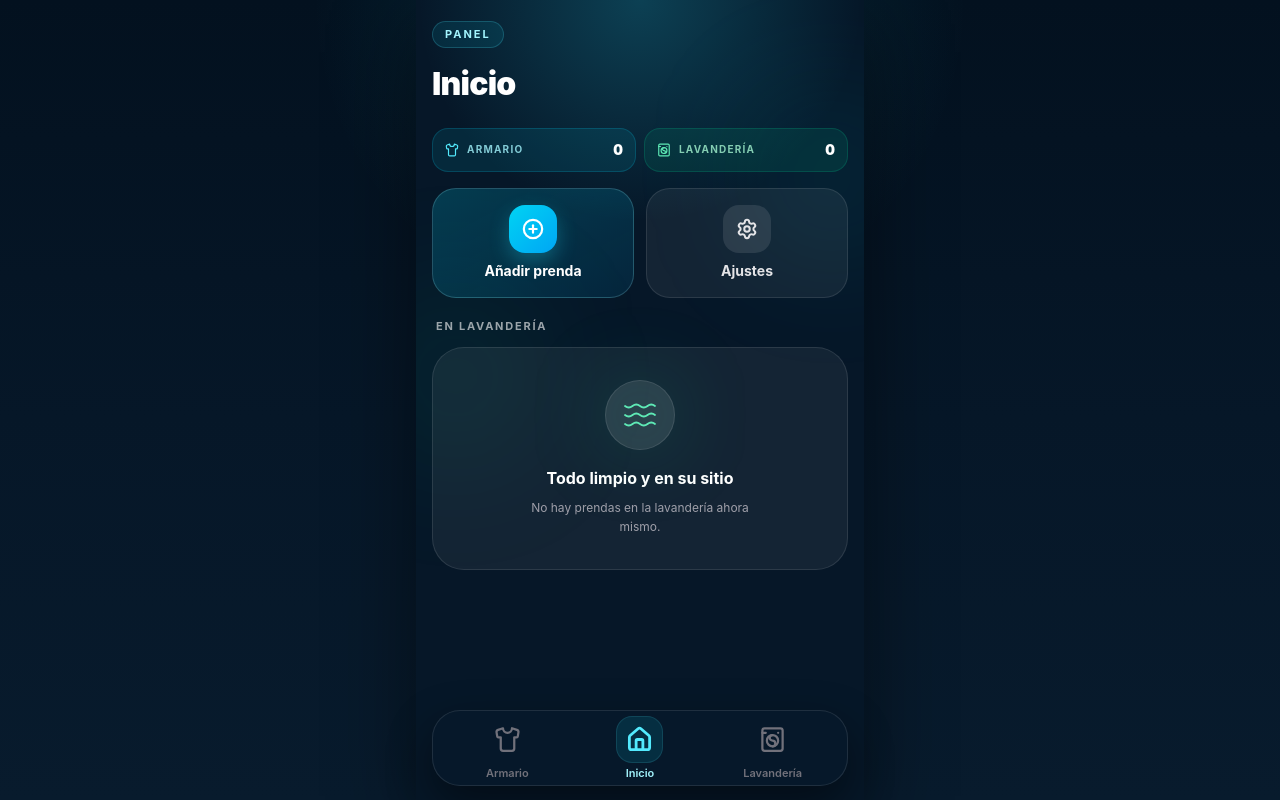
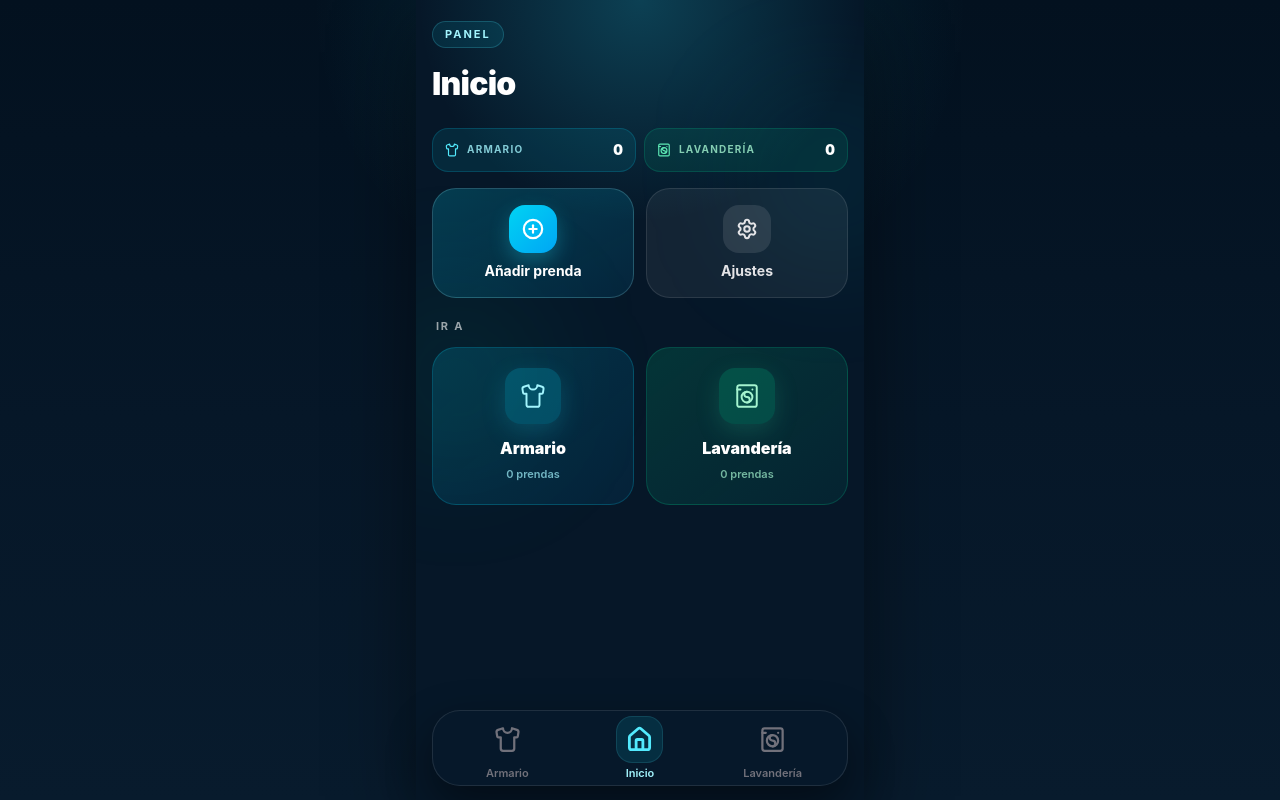
Before and after one commit to jlacarra32/MiColada, a Next.js app: page /inicio in a window 1280 px wide. Built offline with nearby package versions, Linux system fonts and the light colour scheme.

Commit message:
mejroa tamaño letras y inicio

```diff
--- a/src/app/inicio/page.tsx
+++ b/src/app/inicio/page.tsx
@@ -1,60 +1,22 @@
 "use client";
 
-import { useState, useMemo, useCallback } from "react";
+import { useMemo } from "react";
 import Link from "next/link";
 import { usePrendas } from "@/hooks/usePrendas";
-import PrendaCard from "@/components/PrendaCard";
-import TimeAgoText from "@/components/TimeAgoText";
-import Toast from "@/components/Toast";
-import FAB from "@/components/FAB";
-import { Prenda } from "@/types";
-import { PlusCircle, Search, Settings, Shirt, WashingMachine, CheckCircle2, Waves, HelpCircle, PackageCheck } from "lucide-react";
-import clsx from "clsx";
+import { PlusCircle, Settings, Shirt, WashingMachine, HelpCircle } from "lucide-react";
 
 export default function InicioPage() {
-  const { prendas, isLoaded, receiveFromLaundry, receiveManyFromLaundry } = usePrendas();
-  const [toast, setToast] = useState({ visible: false, message: "" });
-
-  const armadaPrendas = useMemo(() => prendas.filter((p) => p.estado === "en_armario"), [prendas]);
-  const lavanderiaPrendas = useMemo(
-    () => prendas.filter((p) => p.estado === "en_lavanderia").sort((a, b) => (b.fechaEnvio || 0) - (a.fechaEnvio || 0)),
-    [prendas]
-  );
-
-  const perdidasPrendas = useMemo(
-    () => prendas.filter((p) => p.estado === "perdido"),
-    [prendas]
-  );
+  const { prendas, isLoaded } = usePrendas();
 
   const armarioCount = useMemo(() => prendas.filter((p) => p.estado === "en_armario").length, [prendas]);
-
-  const closeToast = useCallback(() => {
-    setToast({ visible: false, message: "" });
-  }, []);
-
-  const handleReceiveAll = useCallback(() => {
-    if (lavanderiaPrendas.length === 0) return;
-    receiveManyFromLaundry(lavanderiaPrendas.map((p) => p.id));
-    setToast({
-      visible: true,
-      message: `${lavanderiaPrendas.length} prenda${lavanderiaPrendas.length !== 1 ? "s" : ""} recibidas.`,
-    });
-  }, [lavanderiaPrendas, receiveManyFromLaundry]);
-
-  const handleReceiveOne = useCallback(
-    (id: string) => {
-      receiveFromLaundry(id);
-      setToast({ visible: true, message: "Prenda recibida y devuelta al armario." });
-    },
-    [receiveFromLaundry]
-  );
+  const lavanderiaCount = useMemo(() => prendas.filter((p) => p.estado === "en_lavanderia").length, [prendas]);
+  const perdidasCount = useMemo(() => prendas.filter((p) => p.estado === "perdido").length, [prendas]);
 
   if (!isLoaded) {
     return <div className="min-h-[100dvh] p-8 text-center text-zinc-400">Cargando...</div>;
   }
 
   return (
-    <>
     <div className="min-h-full px-4 pb-24 pt-5">
       <header className="mb-5">
         <span className="inline-flex rounded-full border border-cyan-300/20 bg-cyan-400/10 px-3 py-1 text-[11px] font-bold uppercase tracking-[0.18em] text-cyan-200">
@@ -77,15 +39,15 @@ export default function InicioPage() {
             <WashingMachine size={14} className="text-emerald-300" />
             <p className="text-[10px] font-bold uppercase tracking-[0.12em] text-emerald-200/80">Lavandería</p>
           </div>
-            <span className="text-[15px] font-black text-white tabular-nums">{lavanderiaPrendas.length}</span>
+          <span className="text-[15px] font-black text-white tabular-nums">{lavanderiaCount}</span>
         </div>
-          {perdidasPrendas.length > 0 && (
+        {perdidasCount > 0 && (
           <div className="col-span-2 flex items-center justify-between rounded-2xl border border-red-400/18 bg-red-400/10 px-3 py-2.5">
             <div className="flex items-center gap-2">
               <HelpCircle size={14} className="text-red-400" />
               <p className="text-[10px] font-bold uppercase tracking-[0.12em] text-red-200/80">Perdidas</p>
             </div>
-              <span className="text-[15px] font-black text-white tabular-nums">{perdidasPrendas.length}</span>
+            <span className="text-[15px] font-black text-white tabular-nums">{perdidasCount}</span>
           </div>
         )}
       </section>
@@ -113,69 +75,41 @@ export default function InicioPage() {
         </Link>
       </section>
 
-        {/* Laundry summary */}
-        <div className="mb-3 flex items-center gap-2 px-1">
-          <h2 className="text-[11px] font-bold uppercase tracking-[0.16em] text-white/60">En lavandería</h2>
-          {lavanderiaPrendas.length > 0 && (
-            <span className="rounded-full bg-emerald-400/15 px-2 py-0.5 text-[10px] font-bold text-emerald-300">
-              {lavanderiaPrendas.length}
+      {/* Nav shortcuts */}
+      <div className="mb-3 px-1">
+        <h2 className="text-[11px] font-bold uppercase tracking-[0.16em] text-white/60">Ir a</h2>
+      </div>
+      <section className="grid grid-cols-2 gap-3">
+        <Link
+          href="/"
+          className="flex flex-col items-center gap-3 rounded-[24px] border border-cyan-400/20 bg-gradient-to-br from-cyan-500/18 to-sky-600/10 px-4 py-5 text-center transition-all active:scale-[0.97]"
+        >
+          <div className="flex h-14 w-14 items-center justify-center rounded-2xl bg-cyan-400/20 text-cyan-200 shadow-[0_8px_24px_rgba(34,211,238,0.18)]">
+            <Shirt size={26} strokeWidth={1.8} />
+          </div>
+          <div>
+            <span className="block text-base font-black text-white">Armario</span>
+            <span className="text-[11px] font-semibold text-cyan-200/70">
+              {armarioCount} prenda{armarioCount !== 1 ? "s" : ""}
             </span>
-          )}
           </div>
+        </Link>
 
-        {lavanderiaPrendas.length === 0 ? (
-          <div className="flex flex-col items-center rounded-[32px] border border-white/10 bg-white/6 px-6 py-8 text-center">
-            <div className="relative mb-4">
-              <div className="absolute inset-0 rounded-full bg-emerald-400/20 blur-2xl" />
-              <div className="relative rounded-full border border-white/10 bg-white/10 p-4">
-                <Waves size={36} strokeWidth={1.2} className="text-emerald-300" />
+        <Link
+          href="/lavanderia"
+          className="flex flex-col items-center gap-3 rounded-[24px] border border-emerald-400/20 bg-gradient-to-br from-emerald-500/18 to-teal-600/10 px-4 py-5 text-center transition-all active:scale-[0.97]"
+        >
+          <div className="flex h-14 w-14 items-center justify-center rounded-2xl bg-emerald-400/20 text-emerald-200 shadow-[0_8px_24px_rgba(52,211,153,0.18)]">
+            <WashingMachine size={26} strokeWidth={1.8} />
           </div>
+          <div>
+            <span className="block text-base font-black text-white">Lavandería</span>
+            <span className="text-[11px] font-semibold text-emerald-200/70">
+              {lavanderiaCount} prenda{lavanderiaCount !== 1 ? "s" : ""}
+            </span>
           </div>
-            <h3 className="text-base font-bold text-white">Todo limpio y en su sitio</h3>
-            <p className="mt-2 max-w-[15rem] text-xs leading-relaxed text-zinc-400">
-              No hay prendas en la lavandería ahora mismo.
-            </p>
+        </Link>
+      </section>
     </div>
-        ) : (
-          <div className="grid grid-cols-2 gap-3">
-            {lavanderiaPrendas.map((prenda) => (
-              <PrendaCard
-                key={prenda.id}
-                prenda={prenda}
-                compact
-                actionButton={
-                  <button
-                    onClick={(e) => {
-                      e.stopPropagation();
-                      handleReceiveOne(prenda.id);
-                    }}
-                    className="mt-2 flex w-full items-center justify-center gap-1.5 rounded-xl bg-black/20 py-2 text-[10px] font-bold uppercase tracking-[0.16em] text-white/90 transition-all active:scale-[0.96]"
-                  >
-                    <CheckCircle2 size={13} />
-                    Recibida
-                  </button>
-                }
-              >
-                {prenda.fechaEnvio && (
-                  <div className="mt-1 flex items-center justify-center gap-1 rounded-full bg-black/10 px-2.5 py-1 text-[9px] font-bold uppercase tracking-[0.14em] text-white/80">
-                    <TimeAgoText timestamp={prenda.fechaEnvio} />
-                  </div>
-                )}
-              </PrendaCard>
-            ))}
-          </div>
-        )}
-      </div>
-
-      {lavanderiaPrendas.length > 1 && (
-        <FAB
-          label={`Recibir ${lavanderiaPrendas.length} prendas`}
-          onClick={handleReceiveAll}
-          icon={<PackageCheck size={20} />}
-        />
-      )}
-
-      <Toast visible={toast.visible} message={toast.message} onClose={closeToast} />
-    </>
   );
 }
--- a/src/components/PrendaCard.tsx
+++ b/src/components/PrendaCard.tsx
@@ -91,7 +91,7 @@ export default function PrendaCard({
           </div>
 
           <div className="flex min-w-0 flex-1 flex-col items-start justify-center">
-            <h3 className={clsx("w-full truncate text-left leading-tight", compact ? "text-[13px] font-bold" : "text-[15px] font-bold")}>
+            <h3 className={clsx("w-full truncate text-left leading-tight", compact ? "text-[15px] font-bold" : "text-[17px] font-bold")}>
               {title}
             </h3>
 
```
Lines whose indentation alone changed are shown as unchanged.
